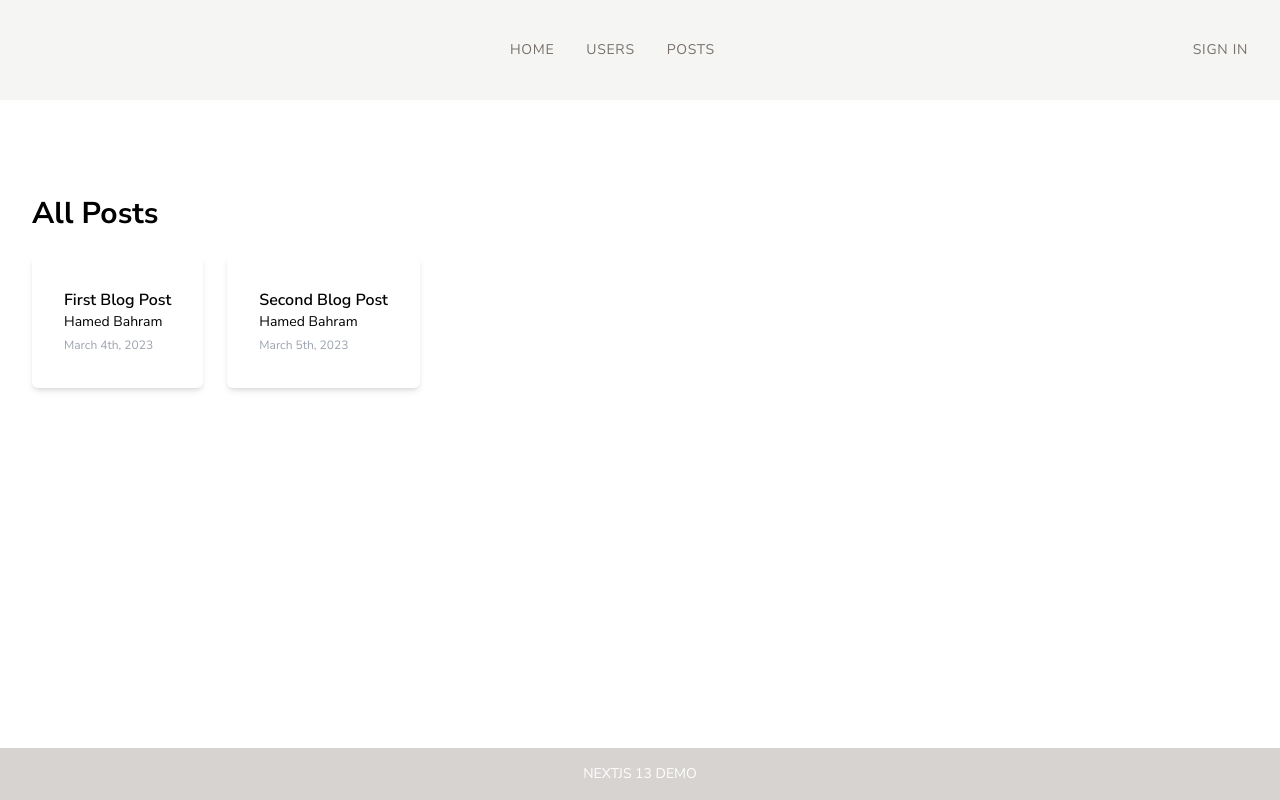
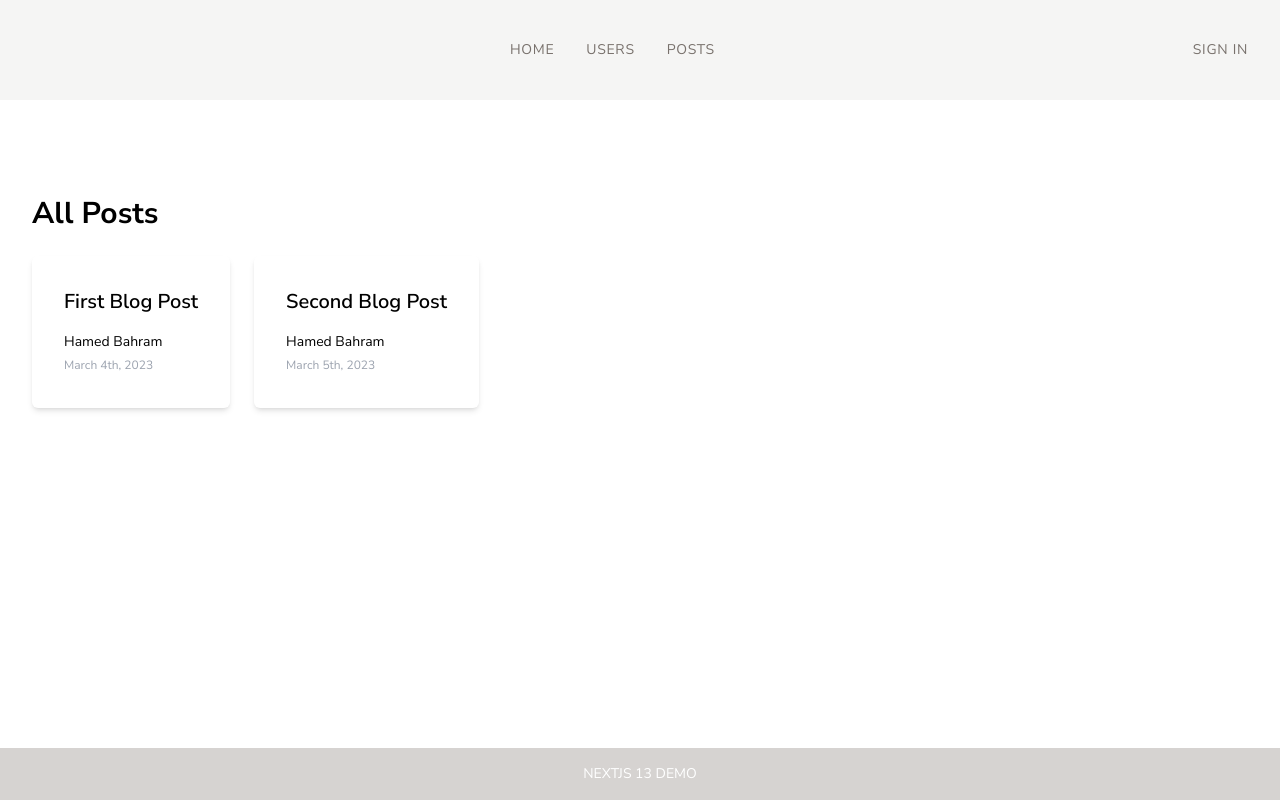
Before and after one commit to HamedBahram/nextjs-13, a Next.js app: page /posts in a window 1280 px wide. Built offline with nearby package versions, Linux system fonts and the light colour scheme; no server answers.

Commit message:
Update font size

```diff
--- a/app/(site)/posts/page.jsx
+++ b/app/(site)/posts/page.jsx
@@ -15,8 +15,8 @@ const Page = async () => {
               key={post?.title}
               className='p-8 rounded-md shadow-md'
             >
-              <h3 className='font-semibold'>{post.title}</h3>
-              <p className='text-sm'>{post.author}</p>
+              <h3 className='text-xl font-semibold'>{post.title}</h3>
+              <p className='mt-4 text-sm'>{post.author}</p>
               <time className='text-[12px] text-gray-400'>
                 {post.publishDate}
               </time>
```
